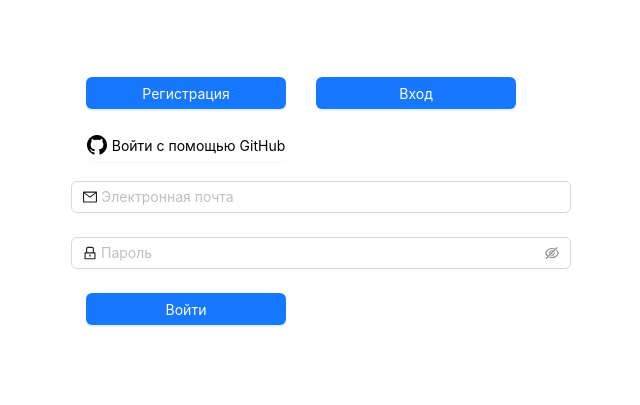
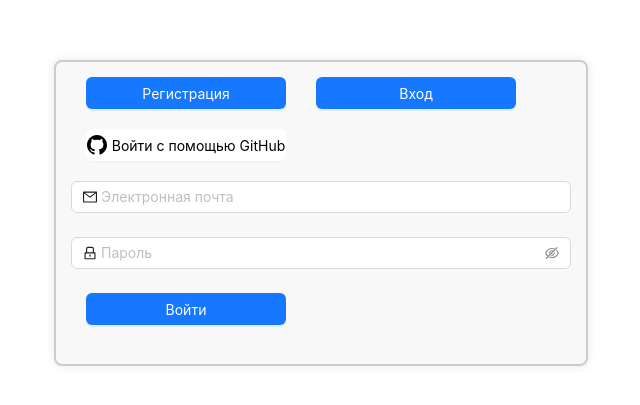
Before and after one commit to Janexxx1337/chat-app, a React (Create React App) app: page /login in a window 1280 px wide. Shown: the part 195-600 px from the top of the page, without its empty margins (319-959 px from the left). Built offline with nearby package versions, Linux system fonts and the light colour scheme; no server answers; the database is empty.

Commit message:
change chat element border

```diff
--- a/src/App.css
+++ b/src/App.css
@@ -23,7 +23,13 @@
 
 .chat {
     width: 500px;
+    border: 2px solid #ccc;
+    border-radius: 8px;
+    padding: 15px;
+    box-shadow: 0px 0px 10px rgba(0,0,0,0.1);
+    background-color: #f8f8f8;
 }
+
 
 .current-user {
     position: fixed;
@@ -63,7 +69,7 @@
     gap: 5px;
 }
 
-:where(.css-dev-only-do-not-override-yp8pcc).ant-list .ant-list-item{
+.ant-list .ant-list-item{
 padding: 20px;
 }
 
```
